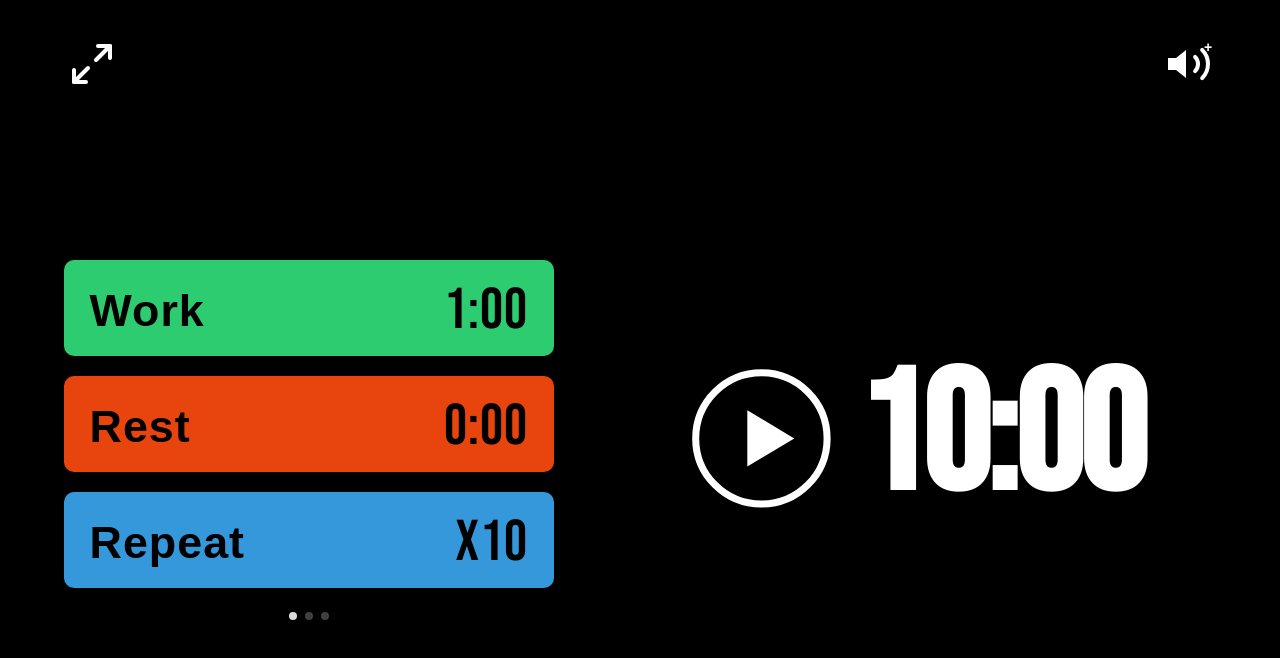
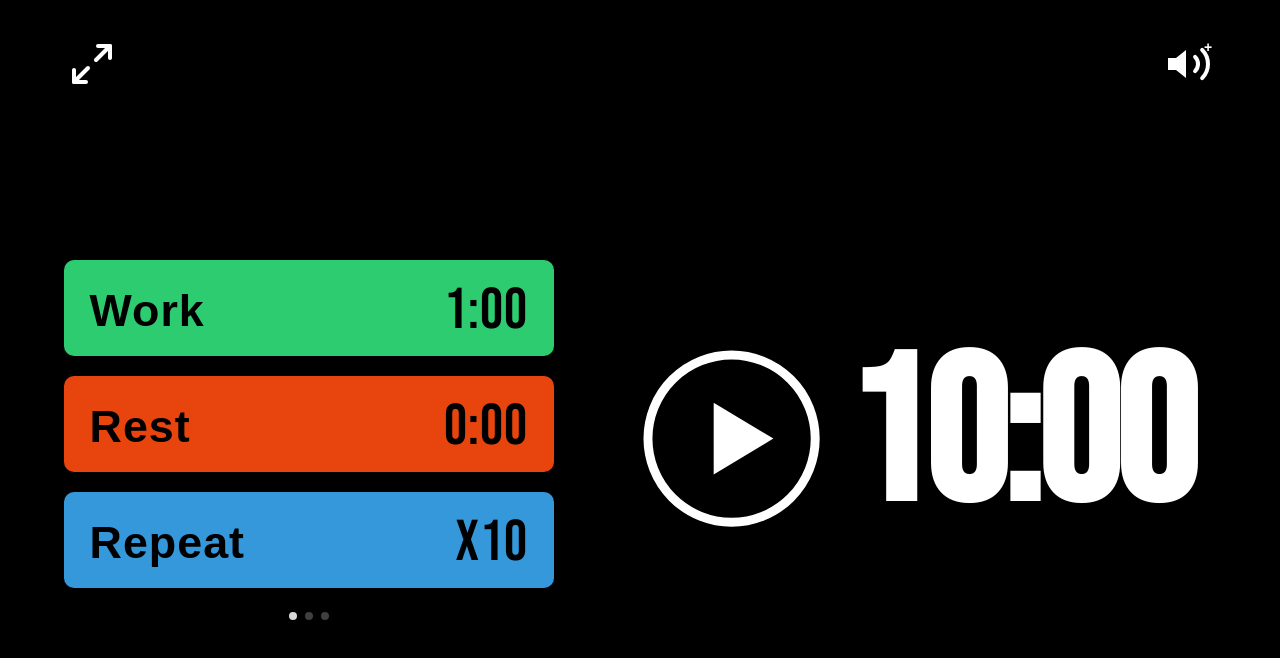
Before and after one commit to johnmathews/gym-timer, a SvelteKit app: page / in a window 1280 px wide. Shown: the top 658 px of the page. Built offline with nearby package versions, Linux system fonts and the light colour scheme; no server answers.

Commit message:
Scale up homescreen time element

```diff
--- a/src/routes/+page.svelte
+++ b/src/routes/+page.svelte
@@ -231,7 +231,7 @@
  }
 
  function cyclePreset(direction: 1 | -1) {
-  presetIndex = ((presetIndex + direction) % presets.length + presets.length) % presets.length;
+  presetIndex = (((presetIndex + direction) % presets.length) + presets.length) % presets.length;
   applyPreset(presetIndex);
  }
 
@@ -926,12 +926,12 @@
   }
 
   .home :global(.total-time-display .play-btn) {
-   width: clamp(88px, 11vw, 176px);
+   width: clamp(105px, 14vw, 215px);
   }
 
   .home :global(.total-time-display .time) {
    flex: none;
-   font-size: clamp(7.7rem, 13.2vw, 22rem);
+   font-size: clamp(10rem, 16vw, 30rem);
    text-align: center;
   }
 
```
